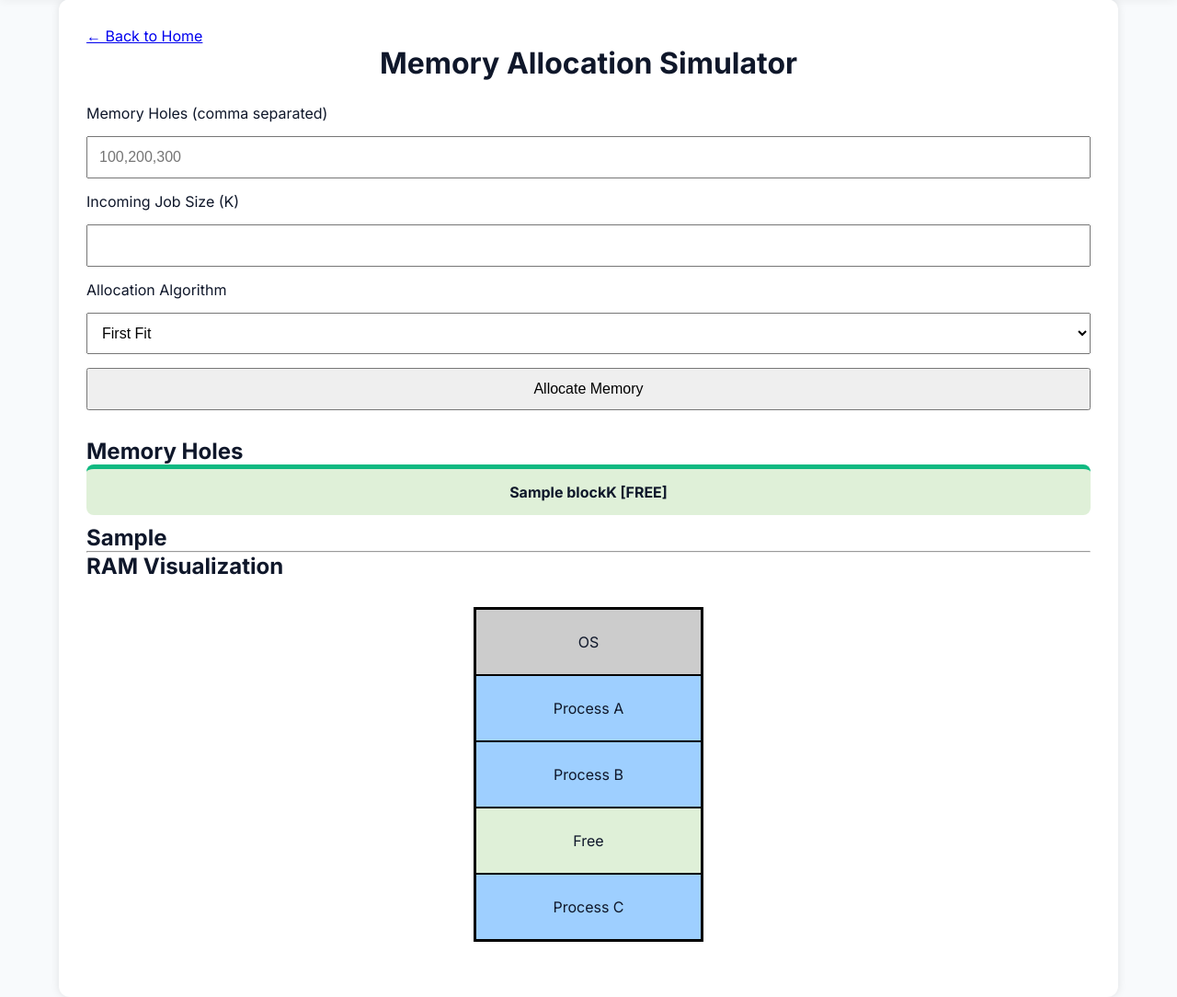
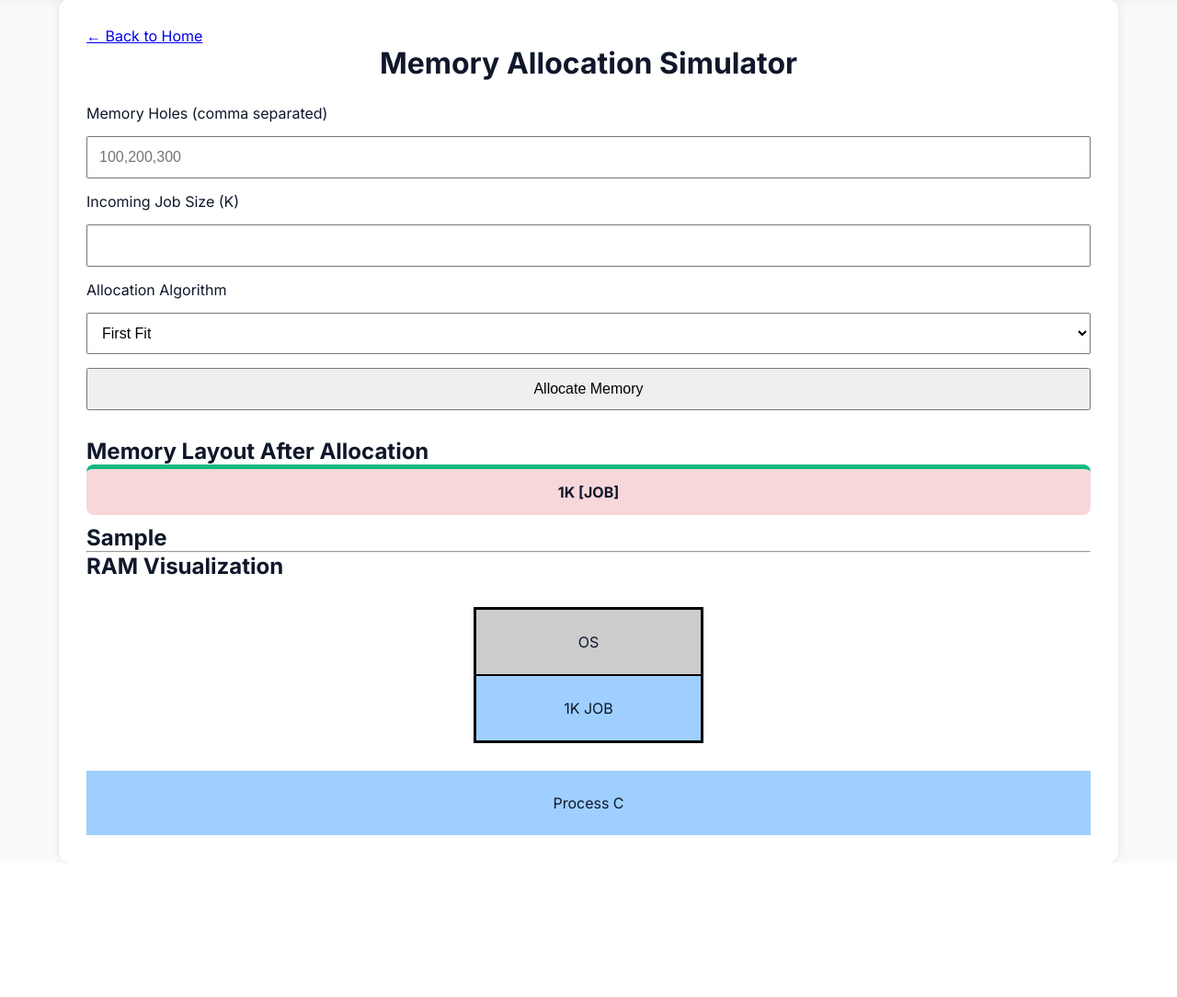
Before and after one commit to lindenn21/os_final_project, a Flask app: template templates/mm_mng.html in a window 1280 px wide. Shown: the part 71-1155 px from the top of the page at 92% size. After the commit the page ends 1009 px from the top, so only its background shows below. Run offline with Flask 3, Linux system fonts and the light colour scheme; the template is opened without the code that fills it: most values are stand-ins (such as "Sample title", 1, 10 or a date in 2020).

Commit message:
Updated memory management ram visualization and results to match the actual process

```diff
--- a/app.py
+++ b/app.py
@@ -316,6 +316,7 @@ def cpu_scheduling():
 def memory_management():
 
     memory_blocks = []
+    memory_map = []
     job_size = None
     algorithm = None
     allocation_result = ""
@@ -370,10 +371,36 @@ def memory_management():
 
             if chosen_index != -1:
 
+                selected_block = memory_blocks[chosen_index]
+                remaining = selected_block - job_size
+
                 allocation_result = (
-                    f"Job allocated to "
-                    f"{memory_blocks[chosen_index]}K block"
+                    f"Job allocated to {selected_block}K block "
+                    f"({remaining}K remaining)"
                 )
+
+                for i, block in enumerate(memory_blocks):
+
+                    if i == chosen_index:
+
+                        memory_map.append({
+                            "size": job_size,
+                            "status": "JOB"
+                        })
+
+                        if remaining > 0:
+
+                            memory_map.append({
+                                "size": remaining,
+                                "status": "FREE"
+                            })
+
+                    else:
+
+                        memory_map.append({
+                            "size": block,
+                            "status": "FREE"
+                        })
 
             else:
 
@@ -381,12 +408,21 @@ def memory_management():
                     "No suitable memory block found."
                 )
 
+                for block in memory_blocks:
+
+                    memory_map.append({
+                        "size": block,
+                        "status": "FREE"
+                    })
+
         except Exception as e:
+
             print("ERROR:", e)
 
     return render_template(
         "mm_mng.html",
         memory_blocks=memory_blocks,
+        memory_map=memory_map,
         job_size=job_size,
         algorithm=algorithm,
         allocation_result=allocation_result
--- a/templates/mm_mng.html
+++ b/templates/mm_mng.html
@@ -75,21 +75,20 @@
 
     <div class="results">
 
-        <h2>Memory Holes</h2>
+    <h2>Memory Layout After Allocation</h2>
 
-        {% for block in memory_blocks %}
+    {% for block in memory_map %}
 
-            {% if allocation_result and
-                  block|string in allocation_result %}
+        {% if block.status == "JOB" %}
 
             <div class="memory job">
-                    {{ block }}K [JOB]
+                {{ block.size }}K [JOB]
             </div>
 
         {% else %}
 
             <div class="memory free">
-                    {{ block }}K [FREE]
+                {{ block.size }}K [FREE]
             </div>
 
         {% endif %}
@@ -112,16 +111,24 @@
         OS
     </div>
 
+    {% for block in memory_map %}
+
+        {% if block.status == "JOB" %}
+
             <div class="segment process">
-            Process A
+                {{ block.size }}K JOB
             </div>
 
-        <div class="segment process">
-            Process B
+        {% else %}
+
+            <div class="segment free">
+                {{ block.size }}K FREE
             </div>
 
-        <div class="segment free">
-            Free
+        {% endif %}
+
+    {% endfor %}
+
 </div>
 
         <div class="segment process">
```
Lines whose indentation alone changed are shown as unchanged.
